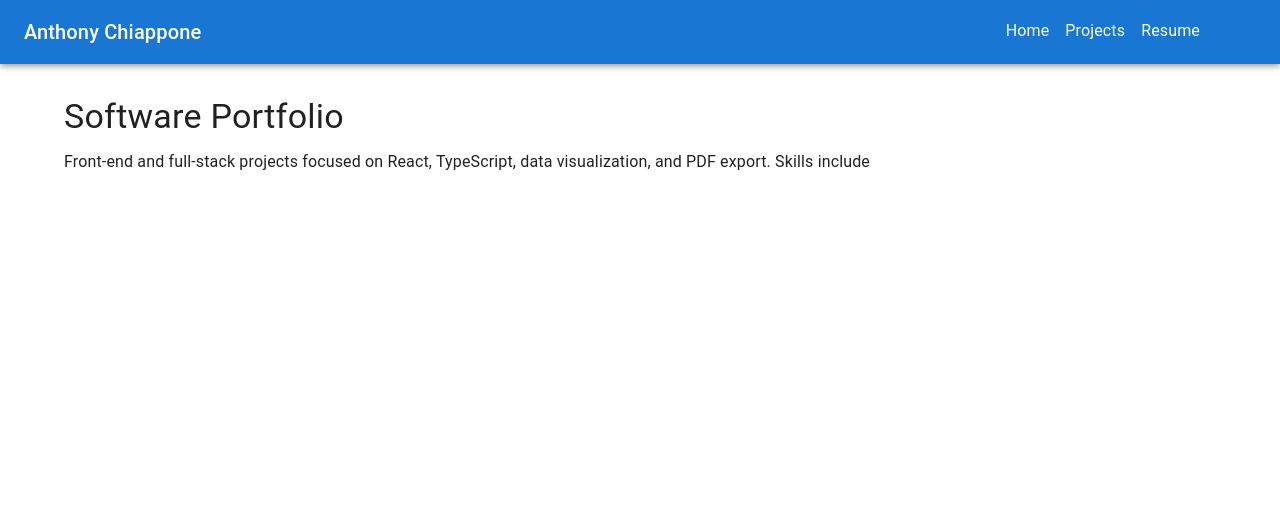
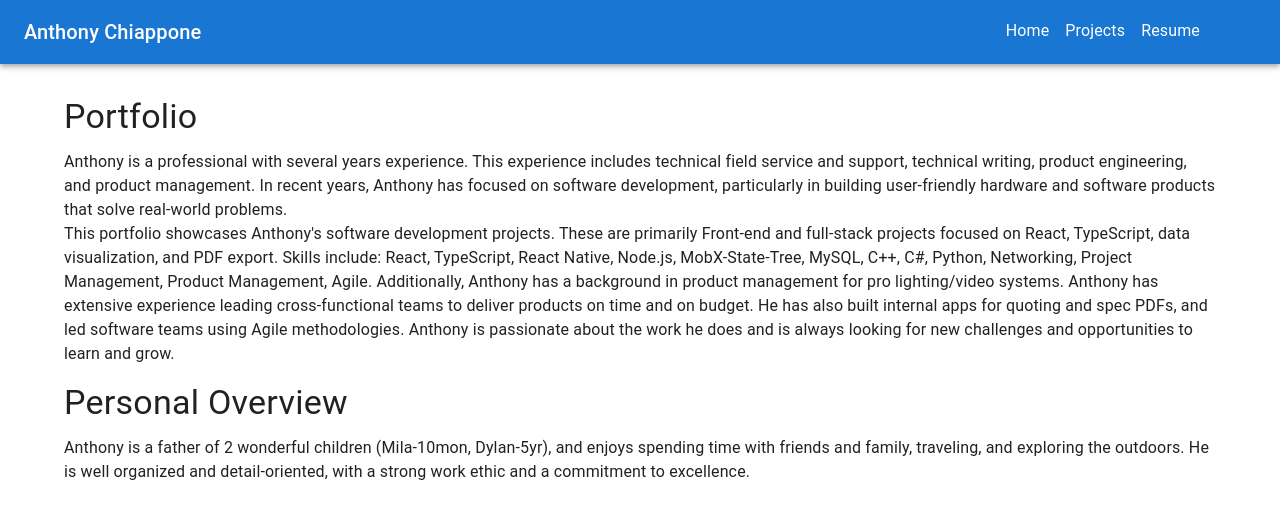
Before and after one commit to achiappone/resume-portfolio, a React (Vite) app: page /resume-portfolio/home in a window 1280 px wide. Shown: the top 518 px of the page. Built offline with nearby package versions, Linux system fonts and the light colour scheme; some icons are missing.

Commit message:
home page updates

```diff
--- a/src/pages/Home.tsx
+++ b/src/pages/Home.tsx
@@ -3,10 +3,27 @@ import { Box, Typography } from "@mui/material";
 export default function Home() {
   return (
     <Box>
-      <Typography variant="h4" gutterBottom>Software Portfolio</Typography>
+      <Typography variant="h4" gutterBottom>Portfolio</Typography>
       <Typography>
+        Anthony is a professional with several years experience. This experience includes technical field service and support, technical writing, product engineering, and product management.
+        In recent years, Anthony has focused on software development, particularly in building user-friendly hardware and software products that solve real-world problems.
+      </Typography>
+      <Typography paragraph>
+        This portfolio showcases Anthony's software development projects. These are primarily
+
         Front-end and full-stack projects focused on React, TypeScript, data visualization, and PDF export.
-        Skills include
+
+        Skills include: React, TypeScript, React Native, Node.js, MobX-State-Tree, MySQL, C++, C#, Python, Networking,
+        Project Management, Product Management, Agile.
+        Additionally, Anthony has a background in product management for pro lighting/video systems. Anthony has extensive experience leading cross-functional teams to deliver products on time and on budget.
+        He has also built internal apps for quoting and spec PDFs, and led software teams using Agile methodologies.
+        Anthony is passionate about the work he does and is always looking for new challenges and opportunities to learn and grow.
+      </Typography>
+
+      <Typography variant="h4" gutterBottom>Personal Overview</Typography>
+      <Typography>
+        Anthony is a father of 2 wonderful children (Mila-10mon, Dylan-5yr), and enjoys spending time with friends and family, traveling, and exploring the outdoors. He is well organized and detail-oriented,
+        with a strong work ethic and a commitment to excellence.
       </Typography>
     </Box>
   );
```
